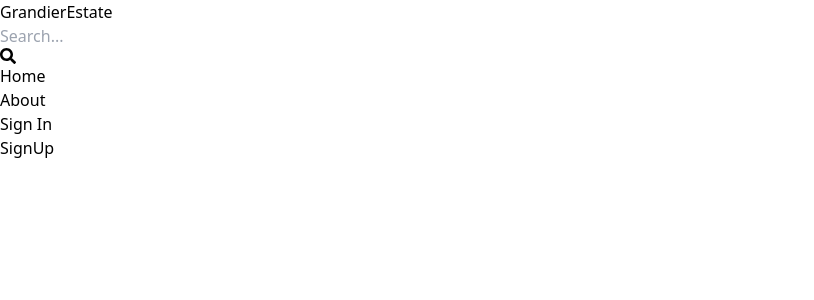
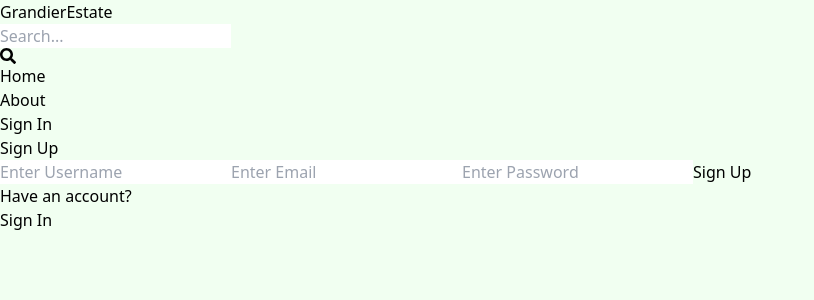
Before and after one commit to kira2406/MERN-Estate, a React (Vite) app in the folder client/: page /sign-up in a window 1280 px wide. Shown: the top 300 px of the page, without its empty margins (0-814 px from the left). Built offline with nearby package versions, Linux system fonts and the light colour scheme.

Commit message:
Completed signup page ui

```diff
--- a/client/src/index.css
+++ b/client/src/index.css
@@ -1,3 +1,7 @@
 @tailwind base;
 @tailwind components;
 @tailwind utilities;
+
+body {
+  background-color: rgb(241, 265, 241);
+}
--- a/client/src/pages/SignUp.jsx
+++ b/client/src/pages/SignUp.jsx
@@ -1,5 +1,38 @@
-import React from "react";
+import { Link } from "react-router-dom";
 
 export default function SignUp() {
-  return <div>SignUp</div>;
+  return (
+    <div className="p-3 max-w-lg mx-auto">
+      <h1 className="text-3xl text-center font-semibold my-7">Sign Up</h1>
+      <form className="flex flex-col gap-4">
+        <input
+          type="text"
+          placeholder="Enter Username"
+          className="border p-3 rounded-lg"
+          id="username"
+        />
+        <input
+          type="email"
+          placeholder="Enter Email"
+          className="border p-3 rounded-lg"
+          id="email"
+        />
+        <input
+          type="password"
+          placeholder="Enter Password"
+          className="border p-3 rounded-lg"
+          id="password"
+        />
+        <button className="bg-green-500 text-white rounded-lg uppercase p-3 hover:opacity-95 disabled:opacity-80">
+          Sign Up
+        </button>
+      </form>
+      <div className="flex gap-2 mt-5">
+        <p>Have an account?</p>
+        <Link>
+          <span className="text-blue-700">Sign In</span>
+        </Link>
+      </div>
+    </div>
+  );
 }
```
